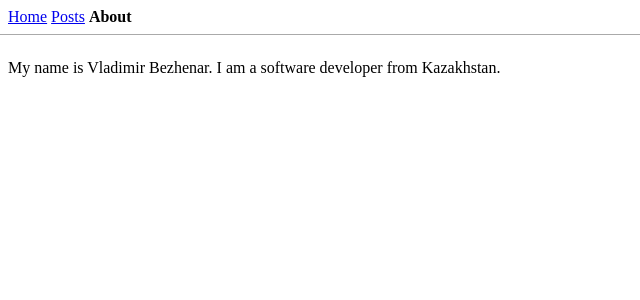
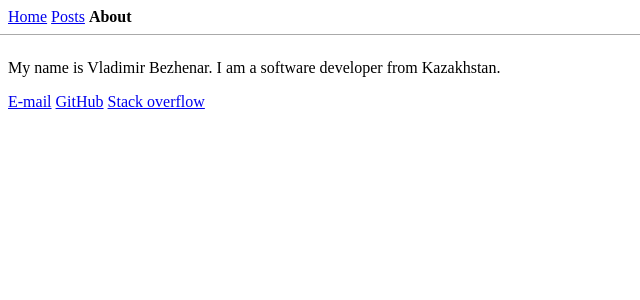
Before and after one commit to vbezhenar/vbezhenar.github.io, a Jekyll site: the page built from about.html, in a window 1280 px wide. Shown: the top 300 px of the page, without its empty margins (0-640 px from the left). Built offline with Jekyll 4.4.1, drawn with Linux system fonts in a browser that asks for light colours.

Commit message:
Add some links to about page

```diff
--- a/about.html
+++ b/about.html
@@ -4,3 +4,20 @@ title: About
 ---
 
 <p>My name is Vladimir Bezhenar. I am a software developer from Kazakhstan.</p>
+
+<p>
+  <a id="e-mail" href="mailto:me_at_vbezhenar_dot_com">E-mail</a>
+
+  <a href="https://github.com/vbezhenar">GitHub</a>
+
+  <a href="https://stackoverflow.com/users/315129/vbezhenar">Stack overflow</a>
+</p>
+
+<script>
+  var emailElement = document.getElementById("e-mail");
+  emailElement.addEventListener("mouseover", function () {
+    emailElement.href = emailElement.href
+      .replace("_at_", "@")
+      .replace("_dot_", ".");
+  });
+</script>
```
